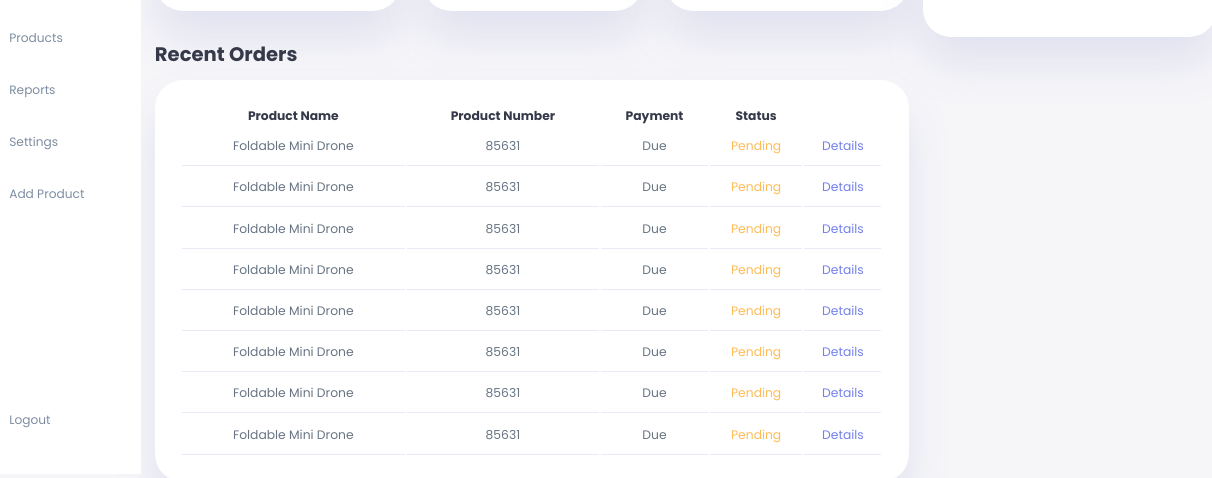
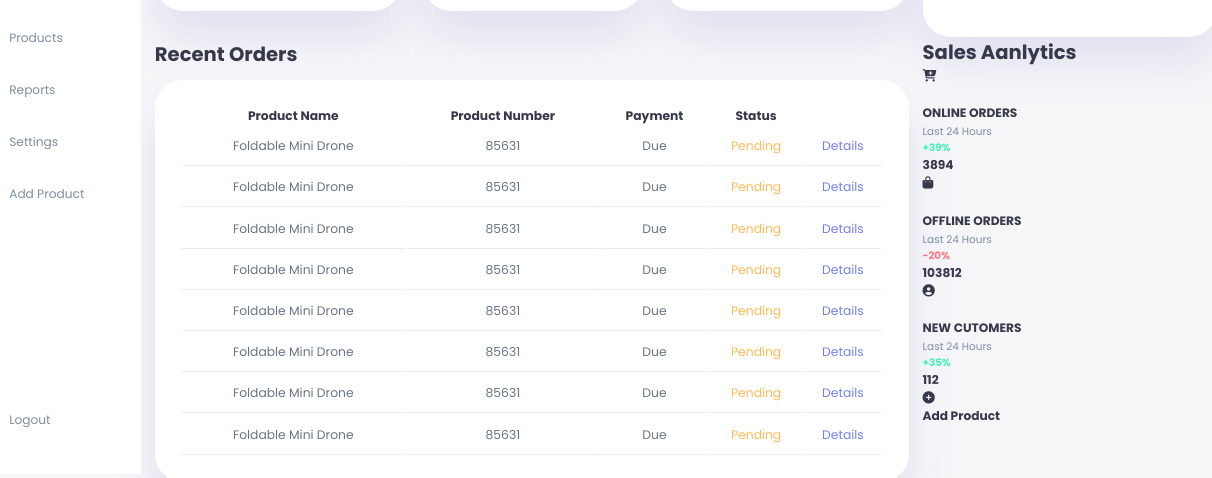
Before and after one commit to Aya-Junidy/Responsive-Admin-Dashboard, a plain HTML site: page index.html in a window 1280 px wide. Shown: the part 336-814 px from the top of the page, 68-1280 px from the left. Drawn offline with Linux system fonts and the light colour scheme.

Commit message:
another add

```diff
--- a/index.html
+++ b/index.html
@@ -296,7 +296,62 @@
                     </div>
                 </div>
             </div>
+<!-----------------------------END OF RECENT---------------------------------->
+            <div class="sales-analytics">
+                <h2>Sales Aanlytics</h2>
+                <div class="item online">
+                    <div class="icon">
+                        <span class="fa-solid fa-cart-plus"></span>
+                    </div>
+                    <div class="right">
+                        <div class="info">
+                            <h3>ONLINE ORDERS</h3>
+                            <small class="text-muted">Last 24 Hours</small>
+                        </div>
+                        <h5 class="success">+39%</h5>
+                        <h3>3894</h3>
 
+                    </div>
+                </div>
+
+
+                <div class="item offline">
+                    <div class="icon">
+                        <span class="fa-solid fa-bag-shopping"></span>
+                    </div>
+                    <div class="right">
+                        <div class="info">
+                            <h3>OFFLINE ORDERS</h3>
+                            <small class="text-muted">Last 24 Hours</small>
+                        </div>
+                        <h5 class="danger">-20%</h5>
+                        <h3>103812</h3>
+                    </div>
+                </div>
+
+
+                <div class="item customers">
+                    <div class="icon">
+                        <span class="fa-solid fa-circle-user"></span>
+                    </div>
+                    <div class="right">
+                        <div class="info">
+                            <h3>NEW CUTOMERS</h3>
+                            <small class="text-muted">Last 24 Hours</small>
+                        </div>
+                        <h5 class="success">+35%</h5>
+                        <h3>112</h3>
+                    </div>
+                </div>
+
+
+                <div class="item add-product">
+                    <span class="fa-solid fa-circle-plus"></span>
+                    <h3>Add Product</h3>
+                </div>
+
+
+            </div>
         </div>
     </div>
 
```
